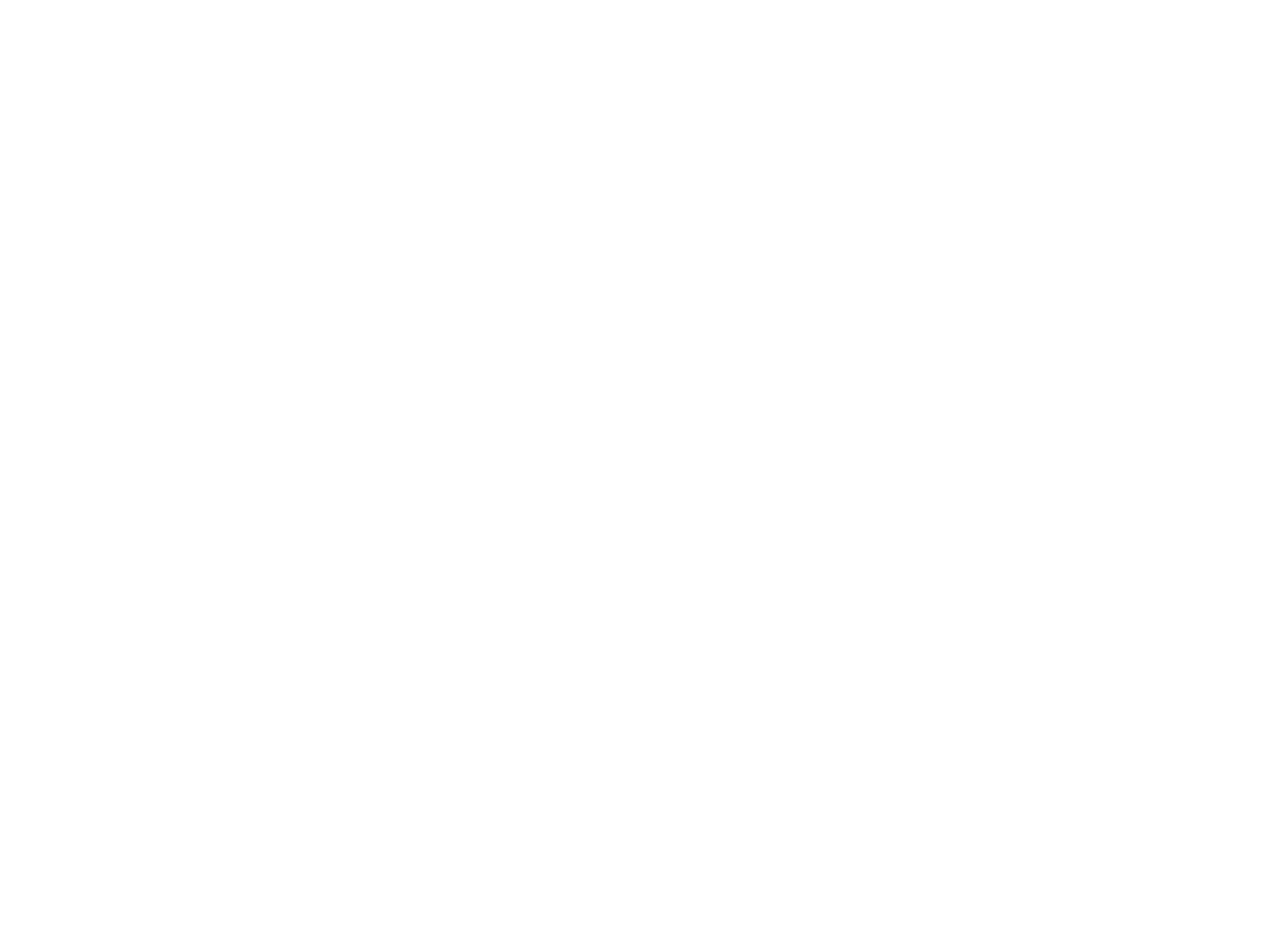
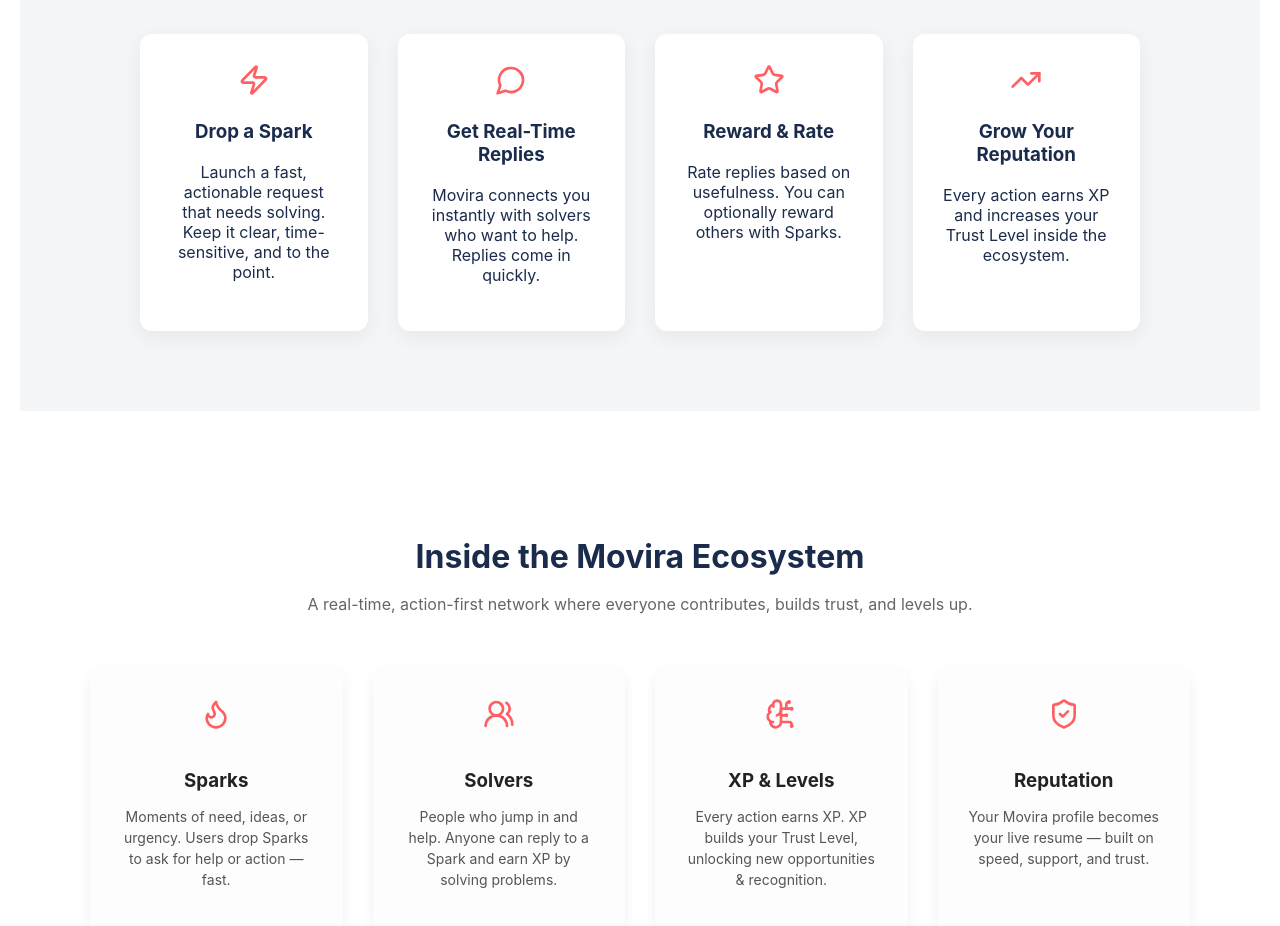
Before and after one commit to ptengelmann/Movira, a React (Vite) app in the folder client/: page / in a window 1280 px wide. Shown: the part 740-1666 px from the top of the page. Before the commit the page ends 800 px from the top, so only its background shows below. Built offline with nearby package versions, Linux system fonts and the light colour scheme.

Commit message:
Add EcosystemOverview section to homepage

```diff
--- /dev/null
+++ b/client/src/components/home/EcosystemOverview.jsx
@@ -0,0 +1,39 @@
+import React from 'react'
+import styles from './EcosystemOverview.module.css'
+import { Flame, UsersRound, BrainCircuit, ShieldCheck } from 'lucide-react'
+
+const EcosystemOverview = () => {
+  return (
+    <section className={styles.ecosystem}>
+      <h2 className={styles.heading}>Inside the Movira Ecosystem</h2>
+      <p className={styles.subheading}>
+        A real-time, action-first network where everyone contributes, builds trust, and levels up.
+      </p>
+
+      <div className={styles.grid}>
+        <div className={styles.card}>
+          <Flame size={32} className={styles.icon} />
+          <h3>Sparks</h3>
+          <p>Moments of need, ideas, or urgency. Users drop Sparks to ask for help or action — fast.</p>
+        </div>
+        <div className={styles.card}>
+          <UsersRound size={32} className={styles.icon} />
+          <h3>Solvers</h3>
+          <p>People who jump in and help. Anyone can reply to a Spark and earn XP by solving problems.</p>
+        </div>
+        <div className={styles.card}>
+          <BrainCircuit size={32} className={styles.icon} />
+          <h3>XP & Levels</h3>
+          <p>Every action earns XP. XP builds your Trust Level, unlocking new opportunities & recognition.</p>
+        </div>
+        <div className={styles.card}>
+          <ShieldCheck size={32} className={styles.icon} />
+          <h3>Reputation</h3>
+          <p>Your Movira profile becomes your live resume — built on speed, support, and trust.</p>
+        </div>
+      </div>
+    </section>
+  )
+}
+
+export default EcosystemOverview
--- /dev/null
+++ b/client/src/components/home/EcosystemOverview.module.css
@@ -0,0 +1,58 @@
+.ecosystem {
+    padding: 100px 20px;
+    background: white;
+    text-align: center;
+  }
+
+  .heading {
+    font-size: 32px;
+    color: var(--motion-blue);
+    margin-bottom: 10px;
+  }
+
+  .subheading {
+    font-size: 16px;
+    color: #666;
+    margin-bottom: 50px;
+    max-width: 700px;
+    margin-left: auto;
+    margin-right: auto;
+    line-height: 1.6;
+  }
+
+  .grid {
+    display: grid;
+    grid-template-columns: repeat(auto-fit, minmax(240px, 1fr));
+    gap: 30px;
+    max-width: 1100px;
+    margin: 0 auto;
+  }
+
+  .card {
+    padding: 30px;
+    border-radius: 14px;
+    background-color: #fdfdfd;
+    box-shadow: 0 4px 14px rgba(0, 0, 0, 0.06);
+    transition: 0.3s ease;
+  }
+
+  .card:hover {
+    transform: translateY(-4px);
+    box-shadow: 0 6px 18px rgba(0, 0, 0, 0.08);
+  }
+
+  .icon {
+    color: var(--pulse-coral);
+    margin-bottom: 16px;
+  }
+
+  .card h3 {
+    margin-bottom: 10px;
+    color: #222;
+  }
+
+  .card p {
+    font-size: 14px;
+    color: #555;
+    line-height: 1.5;
+  }
--- /dev/null
+++ b/client/src/components/home/HowItWorks.jsx
@@ -0,0 +1,45 @@
+import React from 'react'
+import styles from './HowItWorks.module.css'
+import { MessageCircle, Zap, Star, TrendingUp } from 'lucide-react'
+
+const steps = [
+  {
+    icon: <Zap size={32} />,
+    title: 'Drop a Spark',
+    description: 'Launch a fast, actionable request that needs solving. Keep it clear, time-sensitive, and to the point.'
+  },
+  {
+    icon: <MessageCircle size={32} />,
+    title: 'Get Real-Time Replies',
+    description: 'Movira connects you instantly with solvers who want to help. Replies come in quickly.'
+  },
+  {
+    icon: <Star size={32} />,
+    title: 'Reward & Rate',
+    description: 'Rate replies based on usefulness. You can optionally reward others with Sparks.'
+  },
+  {
+    icon: <TrendingUp size={32} />,
+    title: 'Grow Your Reputation',
+    description: 'Every action earns XP and increases your Trust Level inside the ecosystem.'
+  }
+]
+
+const HowItWorks = () => {
+  return (
+    <section className={styles.section}>
+      <h2 className={styles.title}>How It Works</h2>
+      <div className={styles.grid}>
+        {steps.map((step, index) => (
+          <div key={index} className={styles.card}>
+            <div className={styles.icon}>{step.icon}</div>
+            <h3>{step.title}</h3>
+            <p>{step.description}</p>
+          </div>
+        ))}
+      </div>
+    </section>
+  )
+}
+
+export default HowItWorks
--- /dev/null
+++ b/client/src/components/home/HowItWorks.module.css
@@ -0,0 +1,38 @@
+.section {
+    padding: 80px 20px;
+    text-align: center;
+    background-color: var(--glow-gray);
+  }
+
+  .title {
+    font-size: 36px;
+    margin-bottom: 40px;
+    color: var(--motion-blue);
+    font-weight: 700;
+  }
+
+  .grid {
+    display: grid;
+    grid-template-columns: repeat(auto-fit, minmax(220px, 1fr));
+    gap: 30px;
+    max-width: 1000px;
+    margin: 0 auto;
+  }
+
+  .card {
+    background: white;
+    border-radius: 12px;
+    padding: 30px;
+    box-shadow: 0 6px 20px rgba(0, 0, 0, 0.06);
+    transition: 0.3s ease;
+  }
+
+  .card:hover {
+    transform: translateY(-4px);
+    box-shadow: 0 10px 25px rgba(0, 0, 0, 0.08);
+  }
+
+  .icon {
+    margin-bottom: 20px;
+    color: var(--pulse-coral);
+  }
--- a/client/src/pages/HomePage.jsx
+++ b/client/src/pages/HomePage.jsx
@@ -1,10 +1,18 @@
 import React from 'react'
 import Hero from '../components/hero/Hero'
+import HowItWorks from '../components/home/HowItWorks'
+import EcosystemOverview from '../components/home/EcosystemOverview'
+import WhyMovira from '../components/home/WhyMovira'
+import CallToAction from '../components/home/CallToAction'
 
 const HomePage = () => {
   return (
     <>
       <Hero />
+      <HowItWorks />
+      <EcosystemOverview />
+      <WhyMovira />
+      <CallToAction />
     </>
   )
 }
```
